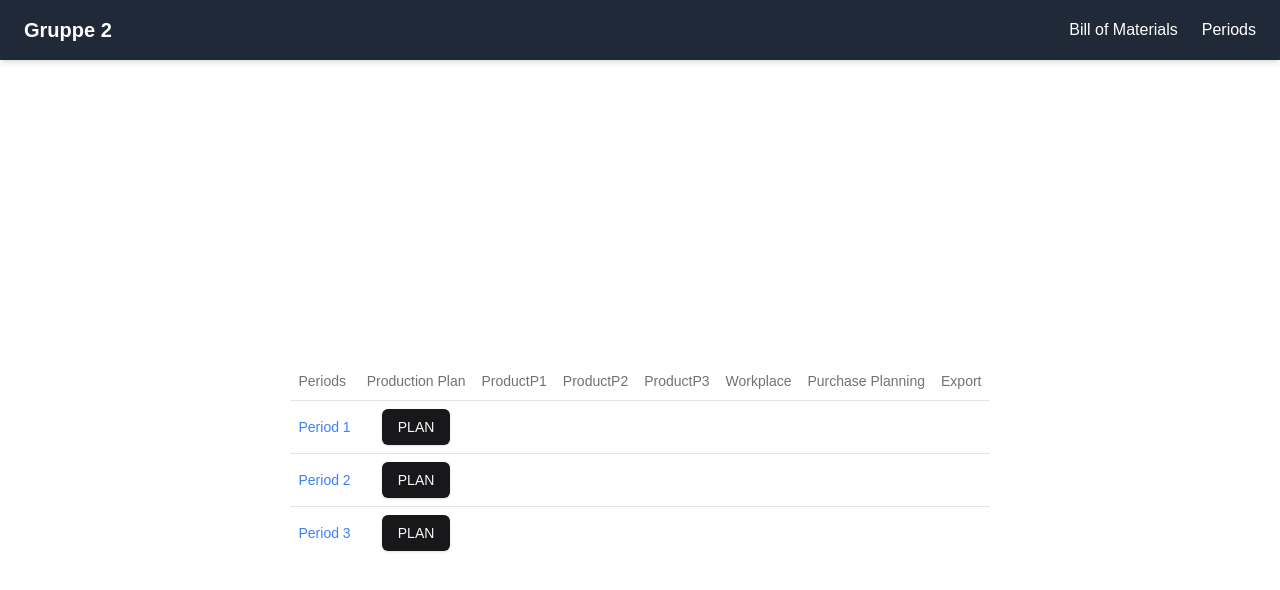
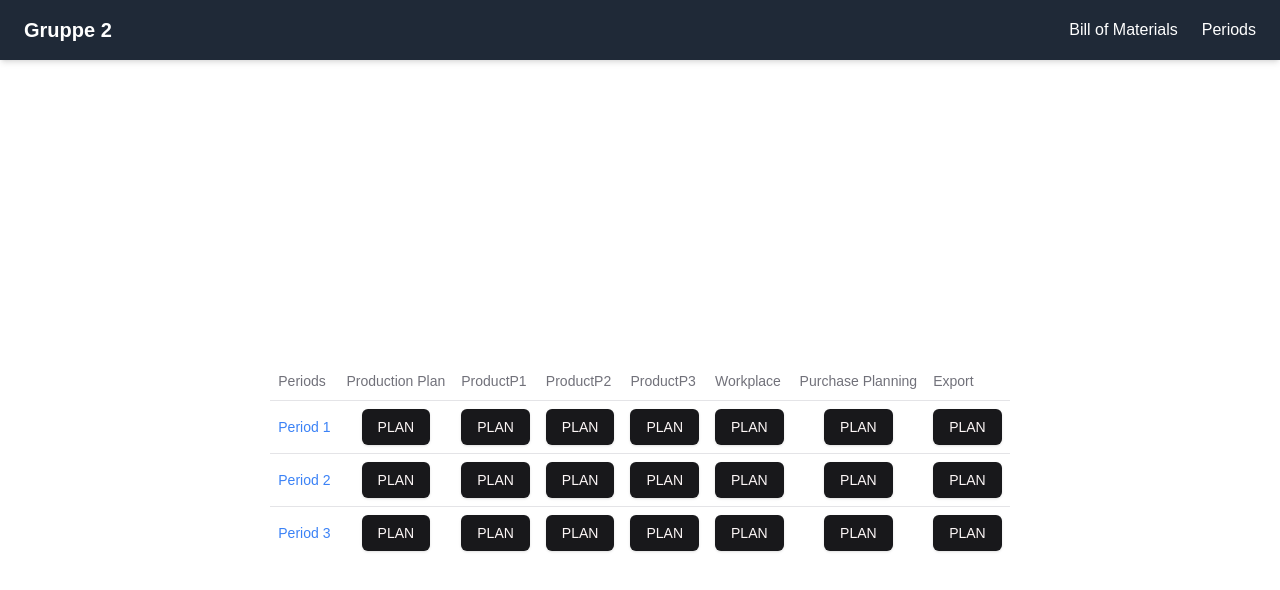
Before and after one commit to ibsys2-ws24-25/ibsys2, a Next.js app: page /periods in a window 1280 px wide. Shown: the top 590 px of the page. Built offline with nearby package versions, Linux system fonts and the light colour scheme.

Commit message:
Updated: linkTable

```diff
--- a/src/components/pages/periods/linkTable.tsx
+++ b/src/components/pages/periods/linkTable.tsx
@@ -35,10 +35,54 @@ export default function LinkTable() {
                                     {period.period}
                                 </Link>
                             </TableCell>
-                            <TableCell className="flex justify-center items-center">
-                                <Button className="bg-primary text-primary-foreground">
-                                    <Link href="">PLAN</Link>
-                                </Button>
+                            <TableCell>
+                                <div className="flex justify-center items-center">
+                                    <Button className="bg-primary text-primary-foreground">
+                                        <Link href="">PLAN</Link>
+                                    </Button>
+                                </div>
+                            </TableCell>
+                            <TableCell>
+                                <div className="flex justify-center items-center">
+                                    <Button className="bg-primary text-primary-foreground">
+                                        <Link href="">PLAN</Link>
+                                    </Button>
+                                </div>
+                            </TableCell>
+                            <TableCell>
+                                <div className="flex justify-center items-center">
+                                    <Button className="bg-primary text-primary-foreground">
+                                        <Link href="">PLAN</Link>
+                                    </Button>
+                                </div>
+                            </TableCell>
+                            <TableCell>
+                                <div className="flex justify-center items-center">
+                                    <Button className="bg-primary text-primary-foreground">
+                                        <Link href="">PLAN</Link>
+                                    </Button>
+                                </div>
+                            </TableCell>
+                            <TableCell>
+                                <div className="flex justify-center items-center">
+                                    <Button className="bg-primary text-primary-foreground">
+                                        <Link href="">PLAN</Link>
+                                    </Button>
+                                </div>
+                            </TableCell>
+                            <TableCell>
+                                <div className="flex justify-center items-center">
+                                    <Button className="bg-primary text-primary-foreground">
+                                        <Link href="">PLAN</Link>
+                                    </Button>
+                                </div>
+                            </TableCell>
+                            <TableCell>
+                                <div className="flex justify-center items-center">
+                                    <Button className="bg-primary text-primary-foreground">
+                                        <Link href="">PLAN</Link>
+                                    </Button>
+                                </div>
                             </TableCell>
                         </TableRow>
                     ))}
```
